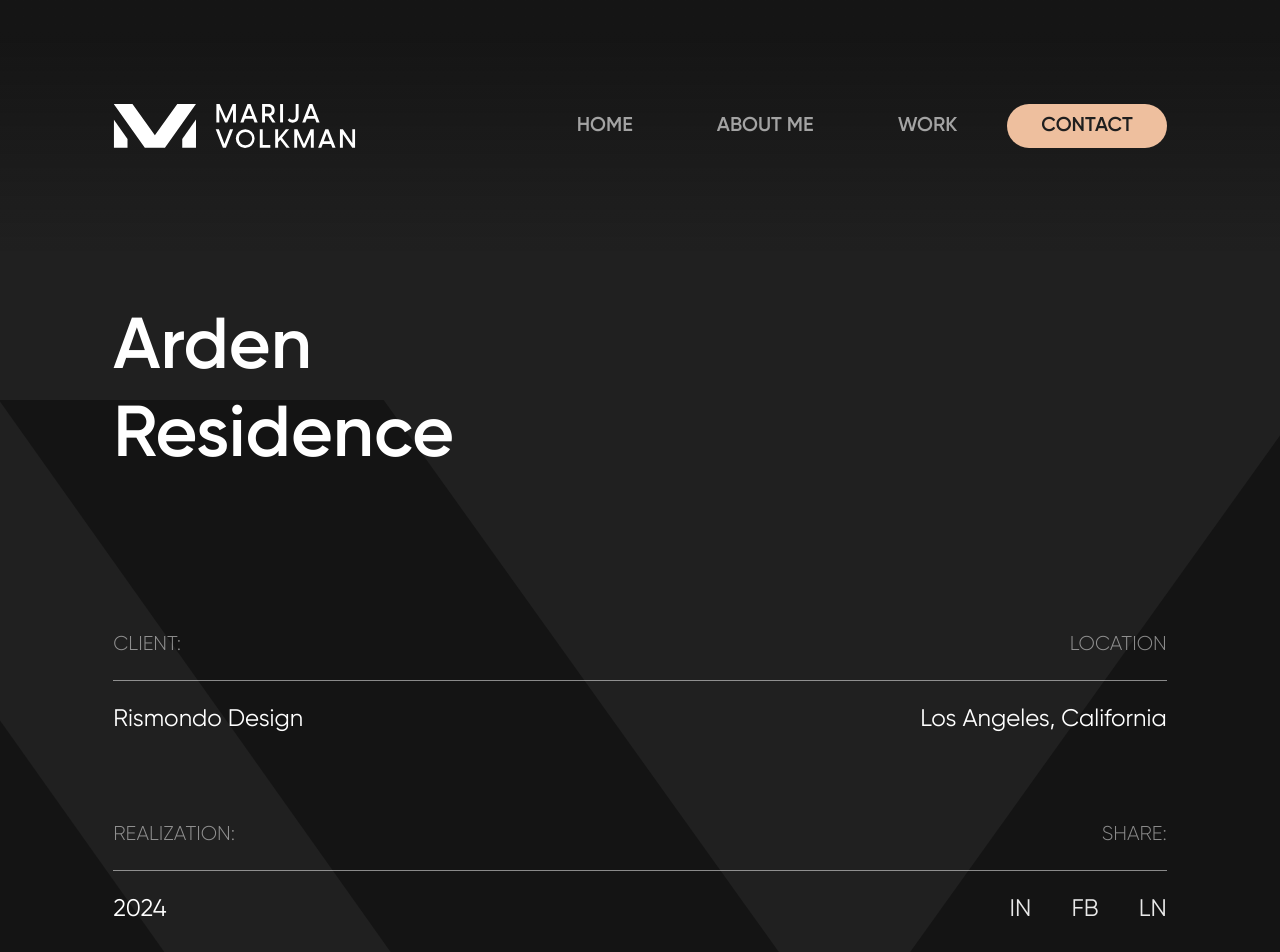
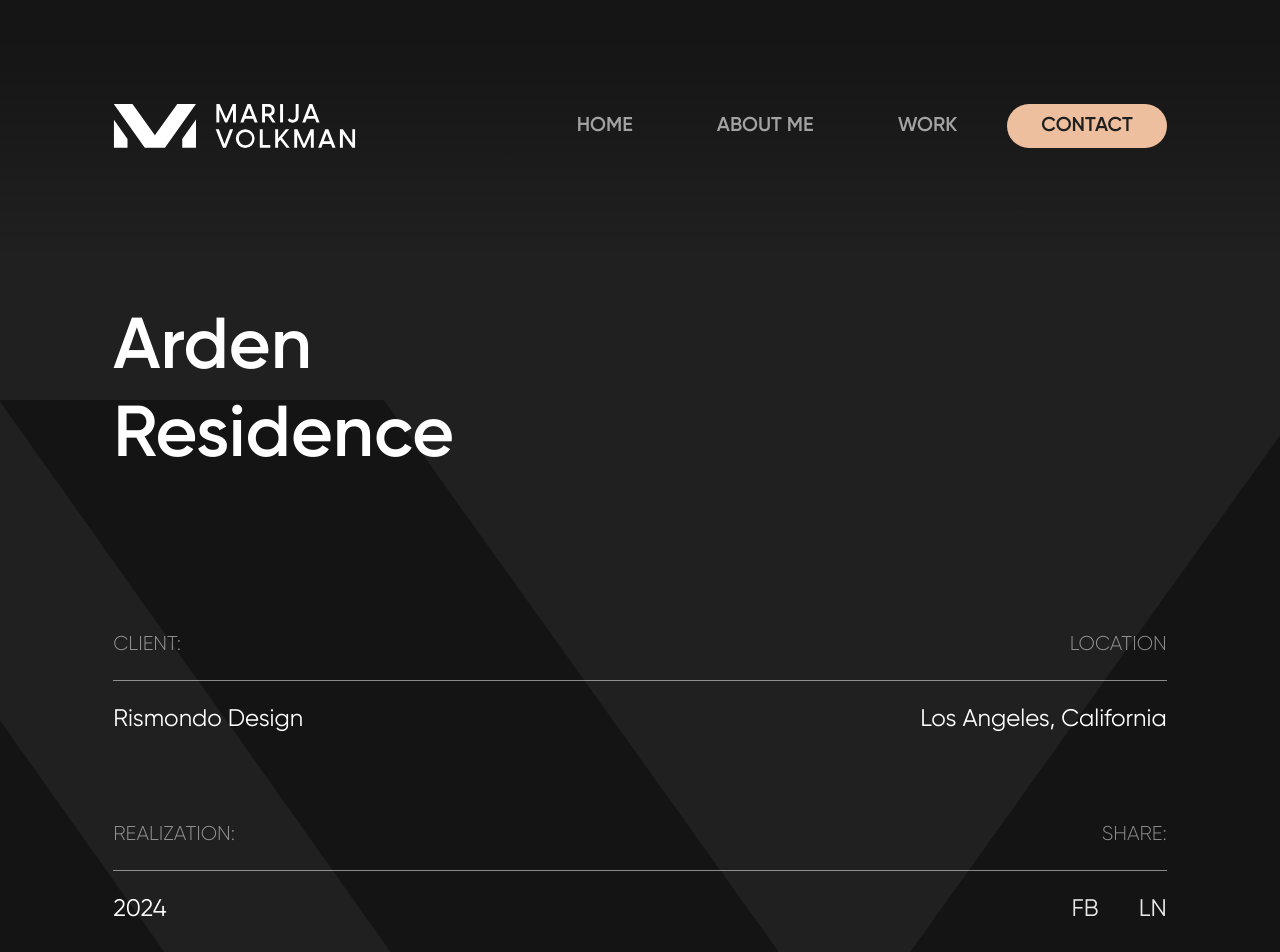
Before and after one commit to igoricaa/volkman, a Next.js app: page /work/arden-residence in a window 1280 px wide. Shown: the top 952 px of the page. Built offline with nearby package versions, Linux system fonts and the light colour scheme.

Commit message:
social share links

```diff
--- a/src/app/work/[slug]/page.tsx
+++ b/src/app/work/[slug]/page.tsx
@@ -66,13 +66,13 @@ const Project = ({ params }: { params: { slug: string } }) => {
           <div className={[styles.innerWrapper, styles.mainInfo].join(' ')}>
             <p>{project.year}</p>
             <div className={styles.socialsShareWrapper}>
-              <a href='https://instagram.com/' target='_blank'>
-                IN
-              </a>
-              <a href='https://facebook.com/' target='_blank'>
+              <a
+                href={`https://www.facebook.com/sharer/sharer.php?u=https://volkman.vercel.app/work/${project.slug}`}
+                target='_blank'
+              >
                 FB
               </a>
-              <a href='https://linkedin.com/' target='_blank'>
+              <a href={`https://www.linkedin.com/sharing/share-offsite/?url=https://volkman.vercel.app/work/${project.slug}`} target='_blank'>
                 LN
               </a>
             </div>
```
